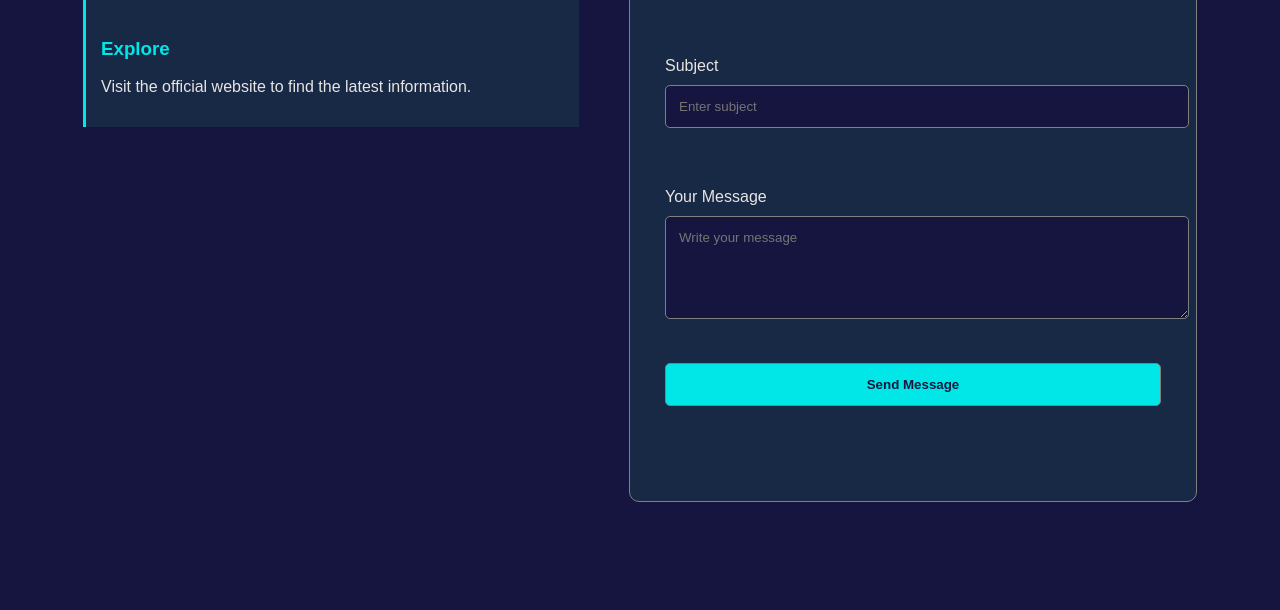
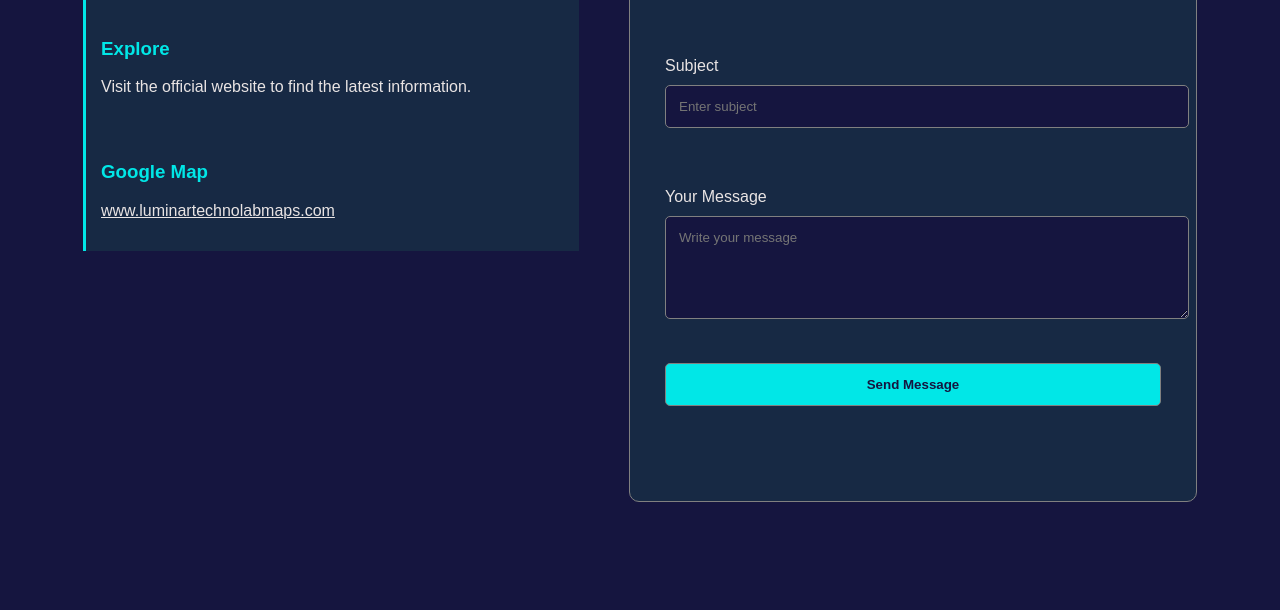
Before and after one commit to aathirabconnect-oss/task2-html-css-animation, a plain HTML site: page sixth.html in a window 1280 px wide. Shown: the part 833-1443 px from the top of the page. Drawn offline with Linux system fonts and the light colour scheme.

Commit message:
added googlemap link

```diff
--- a/sixth.html
+++ b/sixth.html
@@ -50,7 +50,17 @@
             <h3>Explore</h3>
             <p>Visit the official website to find the latest information.</p>
         </div>
+         <div class="contact-detail">
+            <h3>Google Map</h3>
+            <p>
+                <a href="https://www.google.com/maps/search/?api=1&query=Lumina+Techno+Lab" target="_blank">
+                    www.luminartechnolabmaps.com
+                </a>
+            </p>
+        </div>
     </div>
+
+
 
     <div class="contact-form">
         <h2>Send an Enquiry</h2>
```
